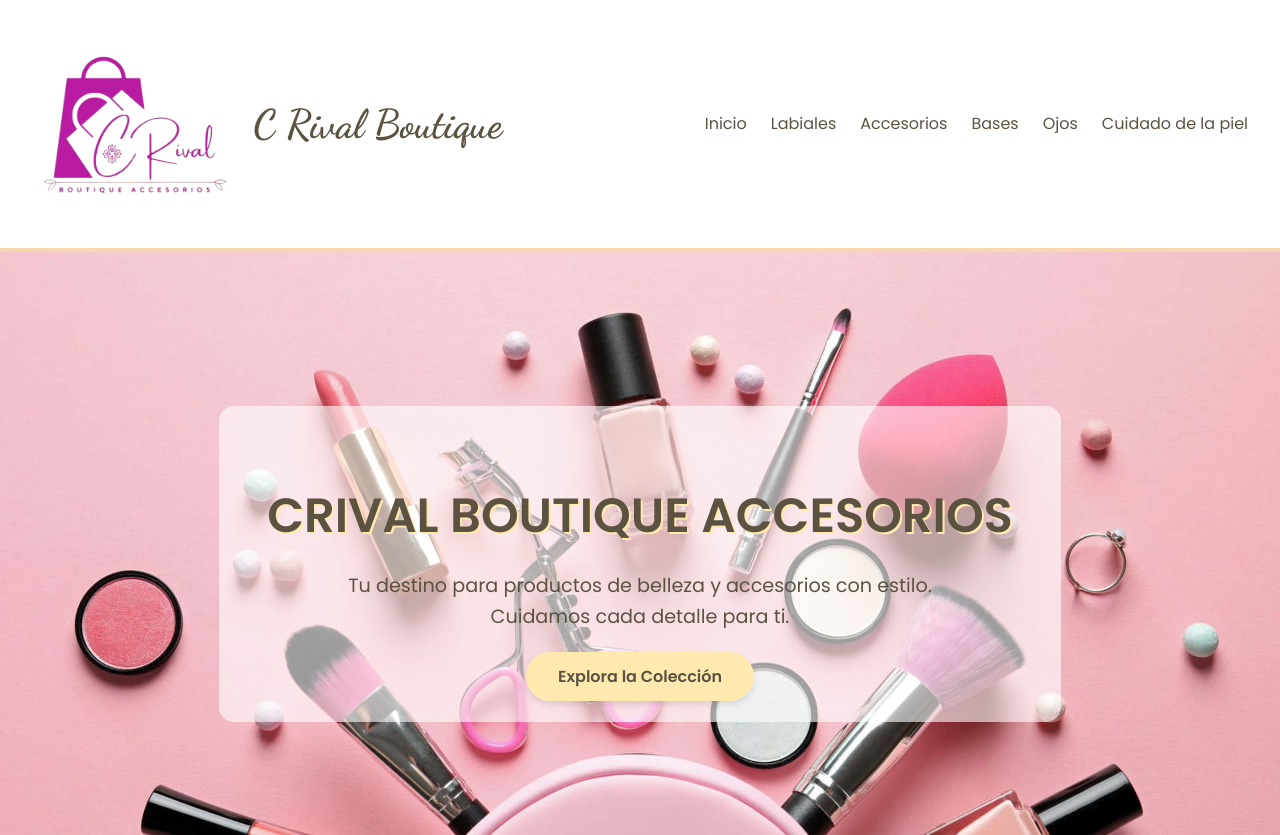
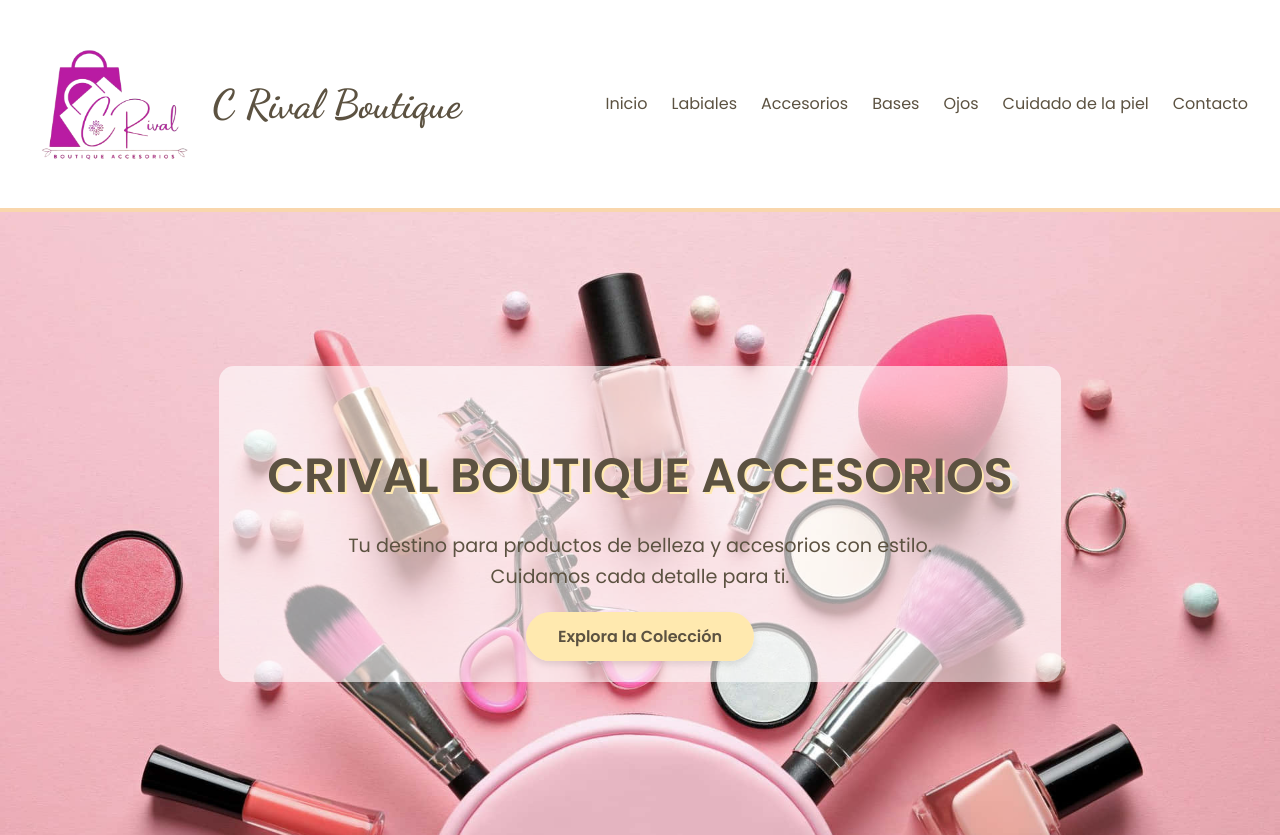
Before and after one commit to Gueremy/crival-boutique, a Flask app: page / in a window 1280 px wide. Shown: the top 835 px of the page. Run offline with Flask 3, Linux system fonts and the light colour scheme; some libraries are stand-ins or nearby versions.

Commit message:
feat: Añadir enlace de contacto y ajustar diseño del header

```diff
--- a/templates/index.html
+++ b/templates/index.html
@@ -53,7 +53,7 @@
             align-items: center;
             gap: 1rem;
         }
-    .logo img { height: 200px; }
+    .logo img { height: 160px; }
         .logo span {
             font-family: 'Dancing Script', cursive;
             font-size: 2.5rem;
@@ -222,6 +222,7 @@
                 {% for category in categories %}
                 <li><a href="{{ url_for('show_category', category_id=category.id) }}">{{ category.name }}</a></li>
                 {% endfor %}
+                <li><a href="#contacto">Contacto</a></li>
             </ul>
         </nav>
     </header>
@@ -307,7 +308,7 @@
         </div>
     </div>
 
-    <footer>
+    <footer id="contacto">
         <div class="footer-content">
             <p>&copy; 2025 CRIVAL BOUTIQUE ACCESORIOS. Todos los derechos reservados.</p>
             <div class="social-links">
@@ -339,6 +340,27 @@
             const productCards = document.querySelectorAll('.product-card');
             const hamburger = document.querySelector('.hamburger-menu');
             const navMenu = document.querySelector('nav');
+
+            // --- Smooth Scrolling for Anchor Links ---
+            document.querySelectorAll('a[href^="#"]').forEach(anchor => {
+                anchor.addEventListener('click', function (e) {
+                    e.preventDefault();
+                    const targetId = this.getAttribute('href');
+                    const targetElement = document.querySelector(targetId);
+
+                    if (targetElement) {
+                        targetElement.scrollIntoView({
+                            behavior: 'smooth'
+                        });
+
+                        // Close the mobile menu if it's open after clicking a link
+                        if (navMenu.classList.contains('is-active')) {
+                            hamburger.classList.remove('is-active');
+                            navMenu.classList.remove('is-active');
+                        }
+                    }
+                });
+            });
 
             // --- Lógica del Menú Hamburguesa ---
             hamburger.addEventListener('click', () => {
```
